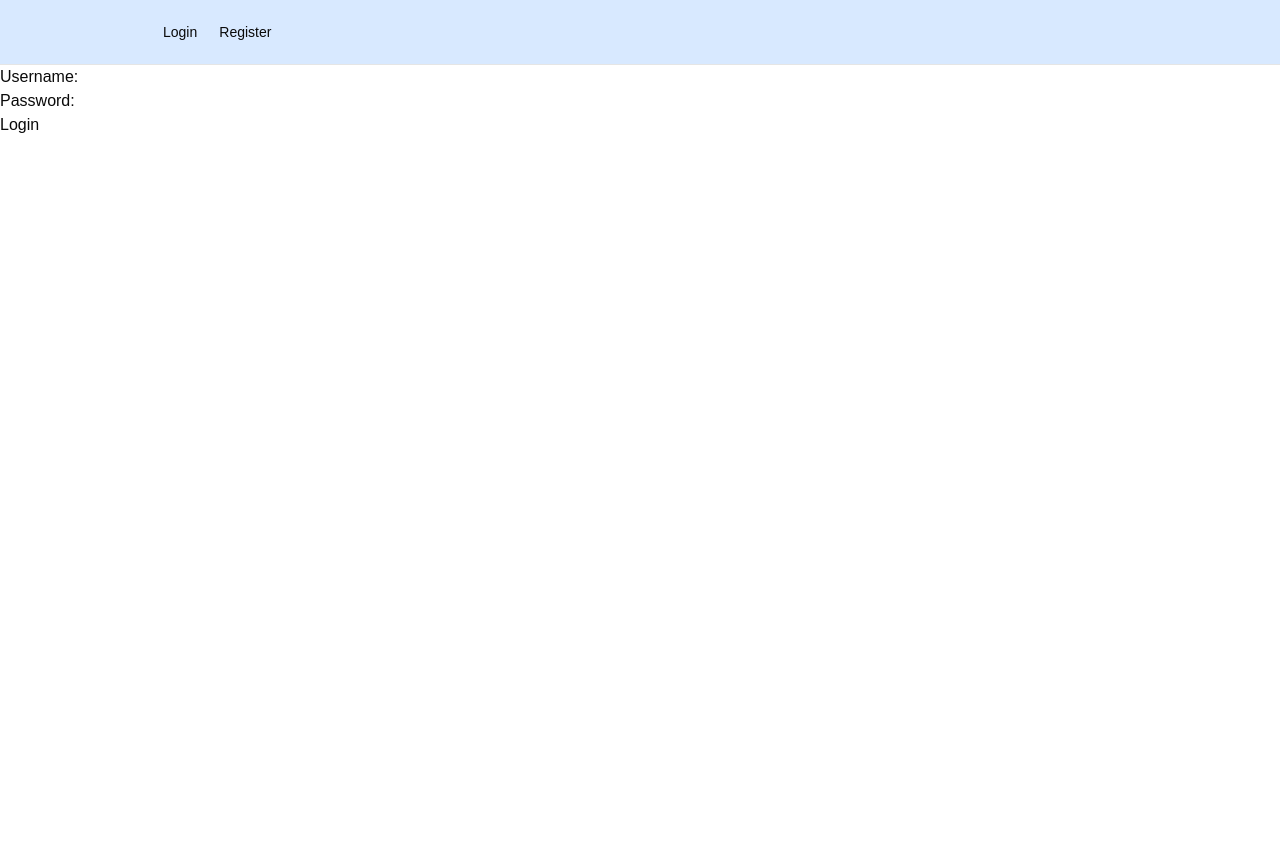
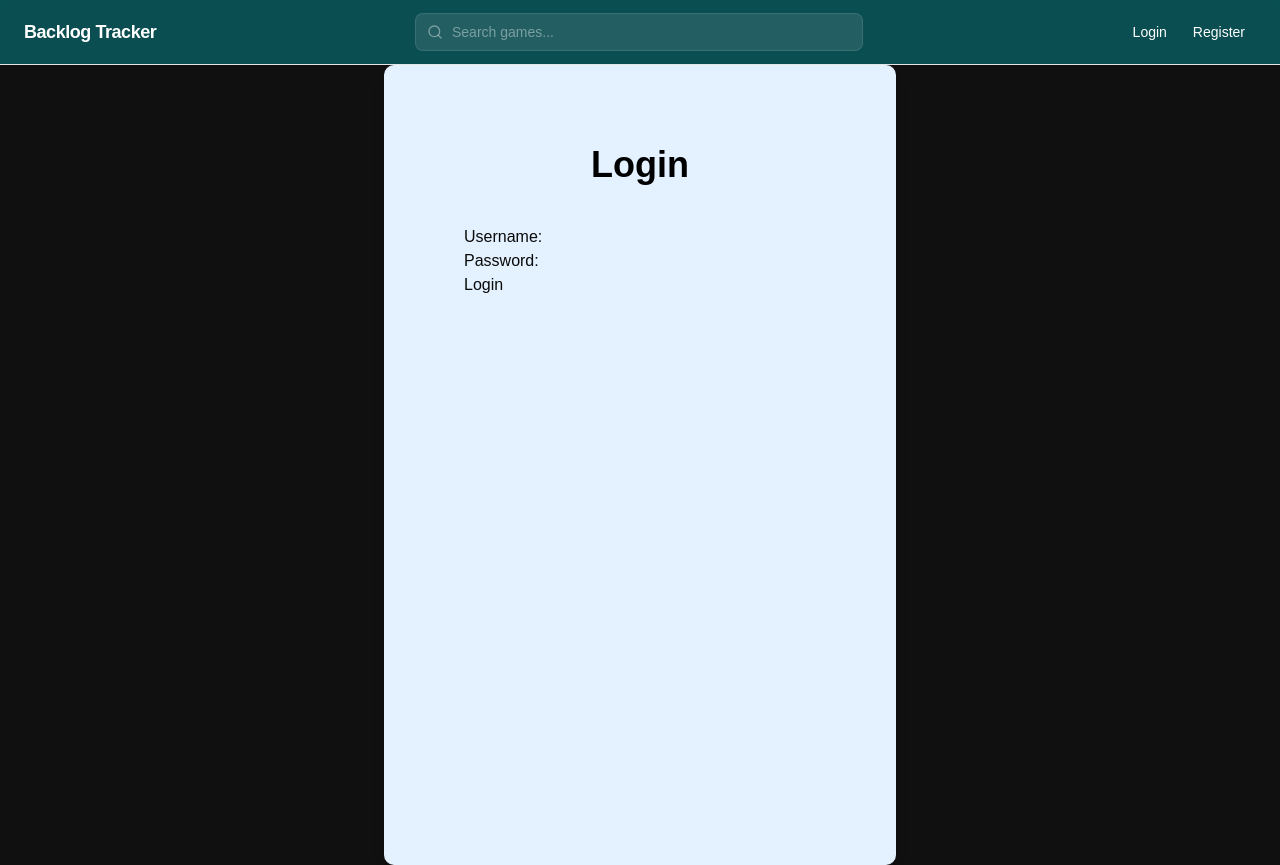
Before and after one commit to Tajinder9753/Backlog-Tracker, a React (Vite) app in the folder Frontend/: page /login in a window 1280 px wide. Before the commit the page ends 800 px from the top, so only its background shows below. Built offline with nearby package versions, Linux system fonts and the light colour scheme; no server answers.

Commit message:
Add some css to some pages

```diff
--- a/Frontend/src/components/Navbar.tsx
+++ b/Frontend/src/components/Navbar.tsx
@@ -1,6 +1,7 @@
 import { useUser } from "@/Hooks/useUser";
 import { useNavigate } from "react-router-dom";
 import { Button } from "./ui/button";
+import { Search } from "lucide-react";
 
 export const Navbar = () => {
     const {user, logout} = useUser();
@@ -10,20 +11,46 @@ export const Navbar = () => {
     }
 
     return (
-        <div className=" bg-blue-200/60 backdrop-blur-sm border-b border-border">
-            <nav  className="max-w-5xl mx-auto px-6 h-16 flex items-center">
+        <div className="bg-myTurquoise/40 backdrop-blur-sm border-b border-border">
+            <nav className="mx-auto px-6 h-16 flex items-center justify-between gap-4">
+
+                {/* Left — Logo */}
+                <div className="shrink-0">
+                <h1 className="text-white font-bold tracking-tight text-lg cursor-pointer"
+                    onClick={() => navigate("/")}>
+                    Backlog Tracker
+                </h1>
+                </div>
+
+                {/* Center — Search */}
+                <div className="flex-1 max-w-md">
+                <div className="relative">
+                    <Search className="absolute left-3 top-1/2 -translate-y-1/2 text-white/40 w-4 h-4" />
+                    <input
+                    type="text"
+                    placeholder="Search games..."
+                    className="w-full bg-white/10 border border-white/10 rounded-md
+                                pl-9 pr-4 py-2 text-sm text-white placeholder:text-white/40
+                                focus:outline-none focus:border-white/30 focus:bg-white/15
+                                transition-all duration-200"
+                    />
+                </div>
+                </div>
+
+                {/* Right — Auth buttons */}
+                <div className="flex items-center gap-1 shrink-0">
                 {!user ? (
                     <>
-                    <Button variant="ghost" onClick={() => navigate("/login")}>
+                    <Button variant="ghost" className="text-white" onClick={() => navigate("/login")}>
                         Login
                     </Button>
-                    <Button variant="ghost" onClick={() => navigate("/register")}>
+                    <Button variant="ghost" className="text-white" onClick={() => navigate("/register")}>
                         Register
                     </Button>
                     </>
                 ) : (
                     <>
-                    <Button variant="ghost" onClick={() => navigate("/dashboard")}>
+                    <Button variant="ghost" className="text-white" onClick={() => navigate("/dashboard")}>
                         Dashboard
                     </Button>
                     <Button variant="destructive" onClick={handleLogout}>
@@ -31,8 +58,9 @@ export const Navbar = () => {
                     </Button>
                     </>
                 )}
+                </div>
+
             </nav>
         </div>
-
     )
 }
--- /dev/null
+++ b/Frontend/src/components/ui/card.tsx
@@ -0,0 +1,103 @@
+import * as React from "react"
+
+import { cn } from "@/lib/utils"
+
+function Card({
+  className,
+  size = "default",
+  ...props
+}: React.ComponentProps<"div"> & { size?: "default" | "sm" }) {
+  return (
+    <div
+      data-slot="card"
+      data-size={size}
+      className={cn(
+        "group/card flex flex-col gap-4 overflow-hidden rounded-xl bg-card py-4 text-sm text-card-foreground ring-1 ring-foreground/10 has-data-[slot=card-footer]:pb-0 has-[>img:first-child]:pt-0 data-[size=sm]:gap-3 data-[size=sm]:py-3 data-[size=sm]:has-data-[slot=card-footer]:pb-0 *:[img:first-child]:rounded-t-xl *:[img:last-child]:rounded-b-xl",
+        className
+      )}
+      {...props}
+    />
+  )
+}
+
+function CardHeader({ className, ...props }: React.ComponentProps<"div">) {
+  return (
+    <div
+      data-slot="card-header"
+      className={cn(
+        "group/card-header @container/card-header grid auto-rows-min items-start gap-1 rounded-t-xl px-4 group-data-[size=sm]/card:px-3 has-data-[slot=card-action]:grid-cols-[1fr_auto] has-data-[slot=card-description]:grid-rows-[auto_auto] [.border-b]:pb-4 group-data-[size=sm]/card:[.border-b]:pb-3",
+        className
+      )}
+      {...props}
+    />
+  )
+}
+
+function CardTitle({ className, ...props }: React.ComponentProps<"div">) {
+  return (
+    <div
+      data-slot="card-title"
+      className={cn(
+        "font-heading text-base leading-snug font-medium group-data-[size=sm]/card:text-sm",
+        className
+      )}
+      {...props}
+    />
+  )
+}
+
+function CardDescription({ className, ...props }: React.ComponentProps<"div">) {
+  return (
+    <div
+      data-slot="card-description"
+      className={cn("text-sm text-muted-foreground", className)}
+      {...props}
+    />
+  )
+}
+
+function CardAction({ className, ...props }: React.ComponentProps<"div">) {
+  return (
+    <div
+      data-slot="card-action"
+      className={cn(
+        "col-start-2 row-span-2 row-start-1 self-start justify-self-end",
+        className
+      )}
+      {...props}
+    />
+  )
+}
+
+function CardContent({ className, ...props }: React.ComponentProps<"div">) {
+  return (
+    <div
+      data-slot="card-content"
+      className={cn("px-4 group-data-[size=sm]/card:px-3", className)}
+      {...props}
+    />
+  )
+}
+
+function CardFooter({ className, ...props }: React.ComponentProps<"div">) {
+  return (
+    <div
+      data-slot="card-footer"
+      className={cn(
+        "flex items-center rounded-b-xl border-t bg-muted/50 p-4 group-data-[size=sm]/card:p-3",
+        className
+      )}
+      {...props}
+    />
+  )
+}
+
+export {
+  Card,
+  CardHeader,
+  CardFooter,
+  CardTitle,
+  CardAction,
+  CardDescription,
+  CardContent,
+}
--- a/Frontend/src/graphql/queries.ts
+++ b/Frontend/src/graphql/queries.ts
@@ -9,3 +9,13 @@ export const GET_USER = gql `
         }
     }
 `
+
+export const POPULAR_GAMES = gql`
+    query PopularGames {
+        popularGames {
+            name
+            background_image
+            rating
+        }
+    }
+`
--- a/Frontend/src/index.css
+++ b/Frontend/src/index.css
@@ -4,6 +4,14 @@
 @import "@fontsource-variable/geist";
 
 @custom-variant dark (&:is(.dark *));
+
+@theme {
+   --color-myGrey: #e4f1fe;
+  --color-myLightBlue: #8dc6ff;
+  --color-myBlack: #22313f;
+  --color-myLightBlack: #34495e;
+  --color-myTurquoise: #00adb5
+}
 
 @theme inline {
     --font-heading: var(--font-sans);
@@ -49,7 +57,7 @@
 }
 
 :root {
-    --background: oklch(1 0 0);
+    --background: oklch(17.423% 0.00165 16.654);
     --foreground: oklch(0.145 0 0);
     --card: oklch(1 0 0);
     --card-foreground: oklch(0.145 0 0);
--- a/Frontend/src/pages/Home.tsx
+++ b/Frontend/src/pages/Home.tsx
@@ -1,7 +1,70 @@
+import { POPULAR_GAMES } from "@/graphql/queries"
+import {
+  Card,
+  CardHeader,
+  CardTitle,
+} from "@/components/ui/card"
+import { useQuery } from "@apollo/client"
+
 export const Home = () => {
+
+    const {loading, error, data} = useQuery(POPULAR_GAMES);
+
+    if(loading) return <p>Loading Games...</p>
+    if (error) return <p>Error Loading Games: {error.message}</p>
+
+    const games = data?.popularGames || [];
+
+
     return (
-        <div>
-            <h1>Home</h1>
+        <div className="min-h-screen w-full">
+
+        <div className="px-8 pt-10 pb-6 border-b border-white/10">
+            <h1 className="text-5xl font-bold text-white tracking-tight">
+            Popular Games
+            </h1>
+        </div>
+
+        <div className="px-8 py-8">
+            <div className="grid grid-cols-1 sm:grid-cols-2 lg:grid-cols-5 gap-4">
+            {games.map((game: any) => (
+                <Card
+                key={game.id}
+                className="bg-myBlack border border-white/20 rounded-lg overflow-hidden
+                            group cursor-pointer transition-all duration-200
+                            hover:border-white/60 hover:-translate-y-0.5 hover:shadow-xl"
+                >
+                <div className="w-full aspect-video overflow-hidden">
+                    {game.background_image ? (
+                    <img
+                        src={game.background_image}
+                        alt={game.name}
+                        className="w-full h-full object-cover transition-transform
+                                duration-300 group-hover:scale-105"
+                    />
+                    ) : (
+                    <div className="w-full h-full flex items-center justify-center">
+                        <span className="text-white/20 text-xs">No Image</span>
+                    </div>
+                    )}
+                </div>
+
+                <CardHeader className="px-4 py-3">
+                    <CardTitle className="text-white text-sm font-semibold leading-snug
+                                        line-clamp-1 group-hover:text-white/80 transition-colors">
+                    {game.name}
+                    </CardTitle>
+                    {game.rating > 0 && (
+                    <p className="text-white/40 text-xs mt-1">
+                        ★ {game.rating.toFixed(1)}
+                    </p>
+                    )}
+                </CardHeader>
+                </Card>
+            ))}
+            </div>
+        </div>
+
         </div>
     )
 }
--- a/Frontend/src/pages/Login.tsx
+++ b/Frontend/src/pages/Login.tsx
@@ -40,7 +40,10 @@ export const Login = () => {
 
     return (
       <>
-        <form onSubmit={handleSubmit}>
+      <div className="flex items-center justify-center rounded-md min-h-screen ">
+        <div className="w-full max-w-lg p-20 rounded-lg shadow-lg bg-myGrey h-200">
+          <h1 className="text-4xl text-black font-bold flex justify-center">Login</h1>
+            <form onSubmit={handleSubmit} className="pt-10">
               <div>
                 <label htmlFor="username">Username:</label>
                 <input
@@ -65,6 +68,10 @@ export const Login = () => {
               {message && <p>{message}</p>}
               {loginError && <p style={{color: "red"}}>Error: {loginError.message}</p>}
             </form>
+        </div>
+
+      </div>
+
       </>
     )
 }
```
Also changed, not shown: 2 other files (tests, documents, lock files or other folders). Lines whose indentation alone changed are shown as unchanged.
